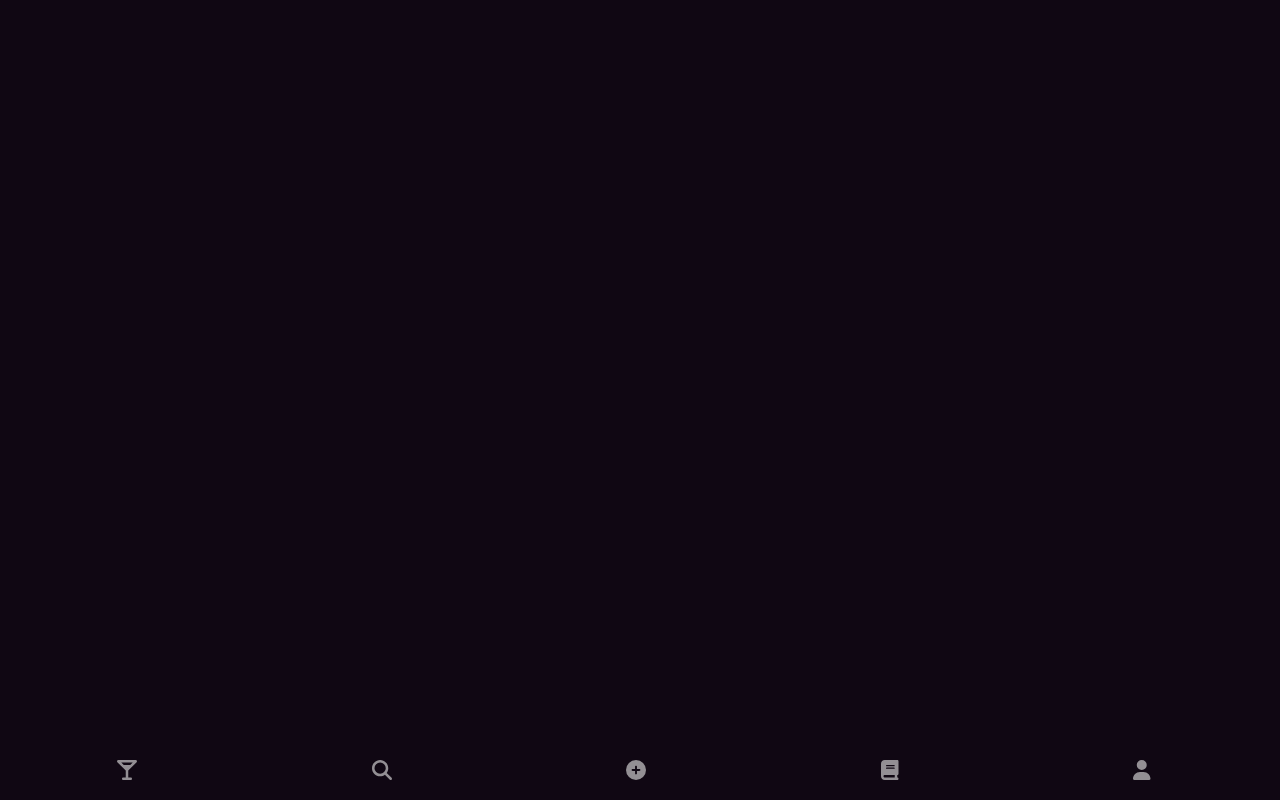
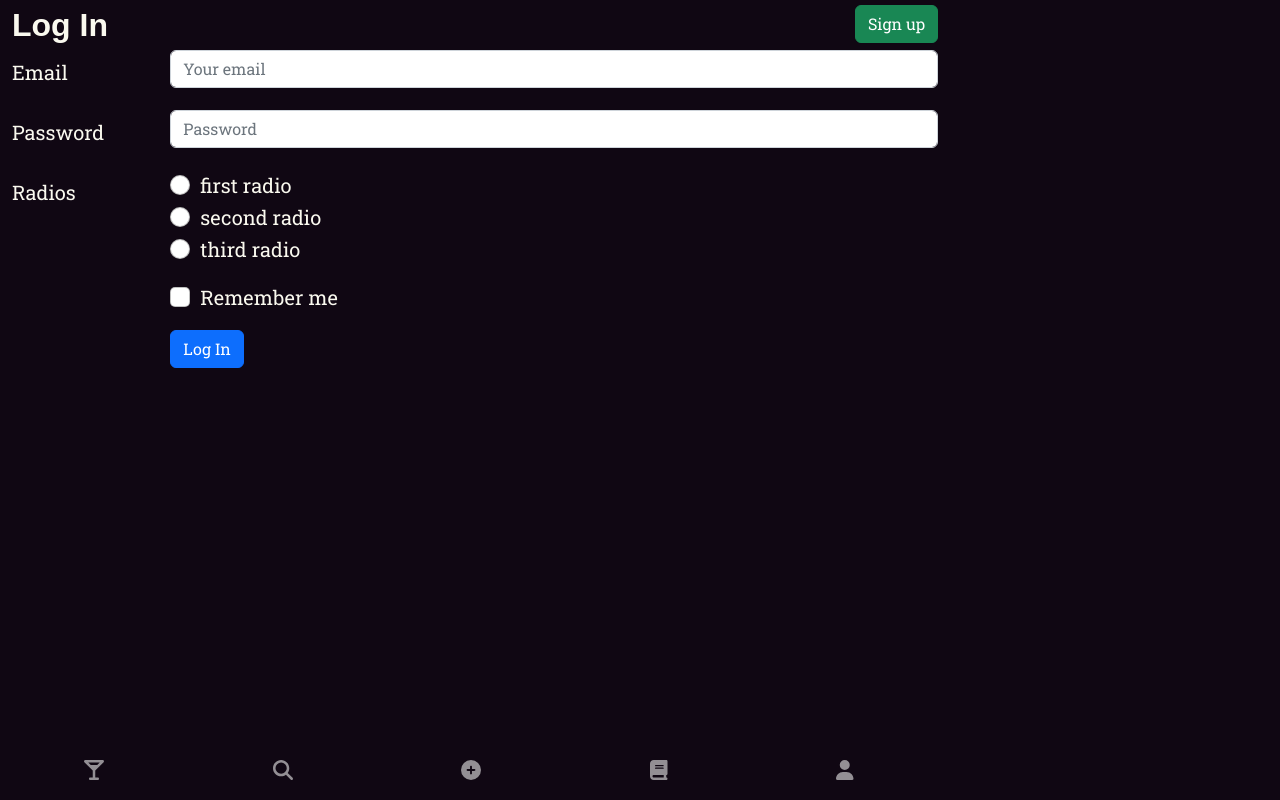
Before and after one commit to chardmuffin/bar-book, a React (Create React App) app in the folder client/: page /login in a window 1280 px wide. Before the commit this address had no page. Built offline with nearby package versions, Linux system fonts and the light colour scheme.

Commit message:
added front end login/signup functionality

```diff
--- a/client/src/App.js
+++ b/client/src/App.js
@@ -1,10 +1,11 @@
 import React from 'react';
-import { ApolloProvider, ApolloClient, InMemoryCache, createHttpLink } from '@apollo/client';
+import { ApolloProvider, ApolloClient, InMemoryCache, createHttpLink, useReactiveVar } from '@apollo/client';
 import { BrowserRouter as Router, Routes, Route } from 'react-router-dom';
 import Footer from './components/Footer';
 import Home from './pages/Home';
 import Login from './pages/Login';
 import NoMatch from './pages/NoMatch';
+import BarBooks from './pages/BarBooks';
 import Profile from './pages/Profile';
 import Signup from './pages/Signup';
 import CreateDrink from './pages/CreateDrink';
@@ -40,6 +41,14 @@ function App() {
                 element={<CreateDrink />}
               />
               <Route
+                path="/barbooks"
+                element={<BarBooks />}
+              />
+              <Route
+                path="/login"
+                element={<Login />}
+              />
+              <Route
                 path="/signup"
                 element={<Signup />}
               />
@@ -51,6 +60,7 @@ function App() {
                 <Route path=":username" element={<Profile />} />
                 <Route path="" element={<Profile />} />
               </Route>
+
             </Routes>
           </div>
           <div className='my-5 py-5'></div>
--- a/client/src/components/Footer/index.js
+++ b/client/src/components/Footer/index.js
@@ -12,8 +12,8 @@ const Footer = () => {
         <Nav.Link href="/"><FontAwesomeIcon icon={ faMartiniGlass } /></Nav.Link>
         <Nav.Link href="/search"><FontAwesomeIcon icon={ faMagnifyingGlass } /></Nav.Link>
         <Nav.Link href="/create-drink"><FontAwesomeIcon icon={ faCirclePlus } /></Nav.Link>
-        <Nav.Link href="/signup"><FontAwesomeIcon icon={ faBook } /></Nav.Link>
-        <Nav.Link href="/profile"><FontAwesomeIcon icon={ faUser } /></Nav.Link>
+        <Nav.Link href={"loggedIn" ? "/barbooks" : "/login"}><FontAwesomeIcon icon={ faBook } /></Nav.Link>
+        <Nav.Link href={"loggedIn" ? "/profile" : "/login"}><FontAwesomeIcon icon={ faUser } /></Nav.Link>
       </Nav>
     </Navbar>
   );
--- /dev/null
+++ b/client/src/components/FriendList/index.js
@@ -0,0 +1,23 @@
+import React from 'react';
+import { Link } from 'react-router-dom';
+
+const FriendList = ({ friendCount, username, friends }) => {
+  if (!friends || !friends.length) {
+    return <p>{username} has no friends yet.</p>;
+  }
+
+  return (
+    <div>
+      <h5>
+        {username} has {friendCount} {friendCount === 1 ? 'friend' : 'friends'}
+      </h5>
+      {friends.map(friend => (
+        <button className="btn w-100 display-block mb-2" key={friend._id}>
+          <Link to={`/profile/${friend.username}`}>{friend.username}</Link>
+        </button>
+      ))}
+    </div>
+  );
+};
+
+export default FriendList;
--- a/client/src/index.css
+++ b/client/src/index.css
@@ -19,7 +19,7 @@
 
 * {
   box-sizing: border-box;
-
+  max-width: 950px;
 }
 
 html,
@@ -90,6 +90,12 @@ a:hover {
   cursor: default;
 }
 
+.float-right {
+  float: right;
+}
+.float-left {
+  float: left;
+}
 
 /* =============================overwrite/add to bootstrap components============================ */
 
--- /dev/null
+++ b/client/src/pages/BarBooks.js
@@ -0,0 +1,12 @@
+
+
+const BarBooks = () => {
+
+  return (
+    <main>
+      My BarBooks
+    </main>
+  )
+}
+
+export default BarBooks;
--- a/client/src/pages/CreateDrink.js
+++ b/client/src/pages/CreateDrink.js
@@ -1,4 +1,3 @@
-import React from "react";
 
 const CreateDrink = () => {
 
--- a/client/src/pages/Login.js
+++ b/client/src/pages/Login.js
@@ -3,9 +3,13 @@ import Button from 'react-bootstrap/Button';
 import Col from 'react-bootstrap/Col';
 import Form from 'react-bootstrap/Form';
 import Row from 'react-bootstrap/Row';
+import { Link } from 'react-router-dom';
+import { useMutation } from '@apollo/client';
+import { LOGIN_USER } from '../utils/mutations';
 
 const Login = (props) => {
   const [formState, setFormState] = useState({ email: '', password: '' });
+  const [login, { error }] = useMutation(LOGIN_USER);
 
   // update state based on form input changes
   const handleChange = (event) => {
@@ -18,65 +22,41 @@ const Login = (props) => {
   };
 
   // submit form
-  const handleFormSubmit = async (event) => {
+  const handleFormSubmit = async event => {
     event.preventDefault();
 
-    // clear form values
-    setFormState({
-      email: '',
-      password: '',
-    });
+    try {
+      const { data } = await login({
+        variables: { ...formState }
+      });
+
+      console.log(data);
+    } catch (e) {
+      console.error(e);
+    }
   };
 
   return (
     <main className='flex-row justify-center mb-4'>
-      <div className='col-12 col-md-6'>
-        <div className='card'>
-          <h4 className='card-header'>Login</h4>
-          <div className='card-body'>
-            <form onSubmit={handleFormSubmit}>
-              <input
-                className='form-input'
-                placeholder='Your email'
-                name='email'
-                type='email'
-                id='email'
-                value={formState.email}
-                onChange={handleChange}
-              />
-              <input
-                className='form-input'
-                placeholder='******'
-                name='password'
-                type='password'
-                id='password'
-                value={formState.password}
-                onChange={handleChange}
-              />
-              <button className='btn d-block w-100' type='submit'>
-                Submit
-              </button>
-            </form>
-          </div>
-        </div>
-      </div>
+      <Link to="/signup"><Button variant="success" className='float-right'>Sign up</Button></Link>
+      <h2>Log In</h2>
+      <Form onSubmit={handleFormSubmit}>
+        <Form.Group as={Row} className="mb-3" controlId="email">
 
-      <Form onSubmit={handleFormSubmit}>
-        <Form.Group as={Row} className="mb-3" controlId="formHorizontalEmail">
           <Form.Label column sm={2}>
             Email
           </Form.Label>
           <Col sm={10}>
-            <Form.Control type="email" value={formState.email} placeholder="Email" />
+            <Form.Control type="email" name="email" value={formState.email} placeholder="Your email" onChange={handleChange} />
           </Col>
         </Form.Group>
 
-        <Form.Group as={Row} className="mb-3" controlId="formHorizontalPassword">
+        <Form.Group as={Row} className="mb-3" controlId="password">
           <Form.Label column sm={2}>
             Password
           </Form.Label>
           <Col sm={10}>
-            <Form.Control type="password" value={formState.password} placeholder="Password" />
+            <Form.Control type="password" name="password" value={formState.password} placeholder="Password" onChange={handleChange}/>
           </Col>
         </Form.Group>
 
@@ -116,10 +96,11 @@ const Login = (props) => {
 
         <Form.Group as={Row} className="mb-3">
           <Col sm={{ span: 10, offset: 2 }}>
-            <Button type="submit">Sign up</Button>
+            <Button type="submit">Log In</Button>
           </Col>
         </Form.Group>
       </Form>
+      {error && <div>Login failed!</div>}
     </main>
   );
 };
--- a/client/src/pages/Profile.js
+++ b/client/src/pages/Profile.js
@@ -2,6 +2,7 @@ import { useParams } from 'react-router-dom';
 import { useQuery } from '@apollo/client';
 import { QUERY_USER } from '../utils/queries';
 import DrinkList from '../components/DrinkList';
+import FriendList from '../components/FriendList';
 
 const Profile = () => {
   const { username: userParam } = useParams();
@@ -28,7 +29,14 @@ const Profile = () => {
         <div className="col-12 mb-3 col-lg-8">
           {user.authoredDrinks
           ? <><h3>{user.username}'s creations: </h3><DrinkList drinks={user.authoredDrinks} /></>
-          : <h3>{`${user.username} has not created any drinks yet.`}</h3>}
+          : <h3>{user.username} has not created any drinks yet.</h3>}
+        </div>
+        <div className="col-12 col-lg-3 mb-3">
+          <FriendList
+            username={user.username}
+            friendCount={user.friendCount}
+            friends={user.friends}
+          />
         </div>
       </div>
     </div>
--- a/client/src/pages/Signup.js
+++ b/client/src/pages/Signup.js
@@ -3,9 +3,12 @@ import Button from 'react-bootstrap/Button';
 import Col from 'react-bootstrap/Col';
 import Form from 'react-bootstrap/Form';
 import Row from 'react-bootstrap/Row';
+import { useMutation } from '@apollo/client';
+import { ADD_USER } from '../utils/mutations';
 
 const Signup = () => {
   const [formState, setFormState] = useState({ username: '', email: '', password: '' });
+  const [addUser, { error }] = useMutation(ADD_USER);
 
   // update state based on form input changes
   const handleChange = (event) => {
@@ -20,8 +23,17 @@ const Signup = () => {
   };
 
   // submit form
-  const handleFormSubmit = async (event) => {
+  const handleFormSubmit = async event => {
     event.preventDefault();
+
+    try {
+      const { data } = await addUser({
+        variables: { ...formState }
+      });
+      console.log(data);
+    } catch (e) {
+      console.error(e);
+    }
   };
 
   return (
@@ -67,6 +79,7 @@ const Signup = () => {
           </Col>
         </Form.Group>
       </Form>
+      {error && <div>Sign up failed</div>}
     </main>
   );
 };
--- a/client/src/utils/mutations.js
+++ b/client/src/utils/mutations.js
@@ -1,4 +1,28 @@
 import { gql } from '@apollo/client';
+
+export const LOGIN_USER = gql`
+  mutation login($email: String!, $password: String!) {
+    login(email: $email, password: $password) {
+      token
+      user {
+        _id
+        username
+      }
+    }
+  }
+`;
+
+export const ADD_USER = gql`
+  mutation addUser($username: String!, $email: String!, $password: String!) {
+    addUser(username: $username, email: $email, password: $password) {
+      token
+      user {
+        _id
+        username
+      }
+    }
+  }
+`;
 
 export const SAVE_DRINK = gql`
   mutation addDrink($newDrink: drinkInput!) {
```
Also changed, not shown: 1 other file (tests, documents, lock files or other folders).
